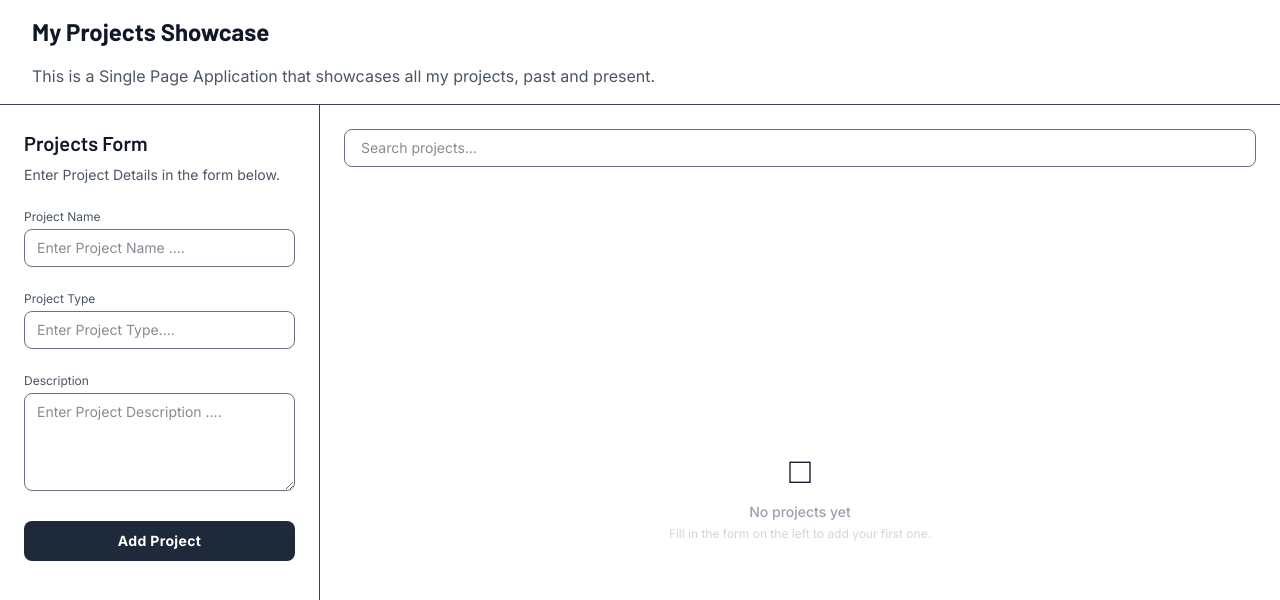
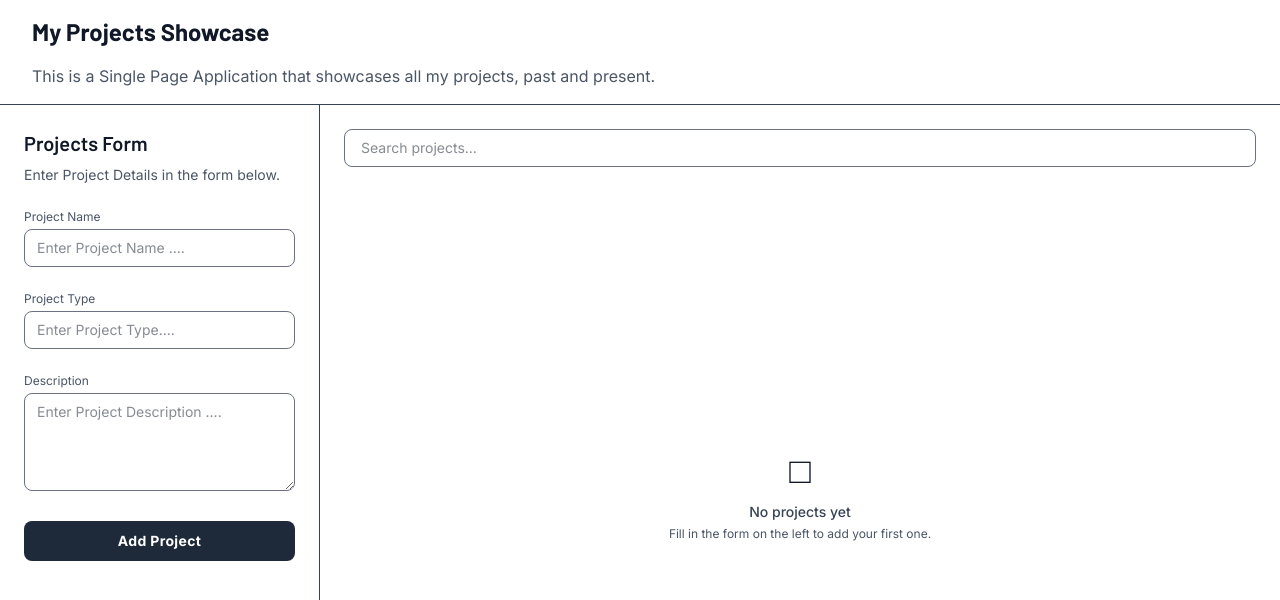
Before and after one commit to LynWM/projects-showcase, a React (Vite) app: page / in a window 1280 px wide. Shown: the top 600 px of the page. Built offline with nearby package versions, Linux system fonts and the light colour scheme.

Commit message:
fix: fixed up tailwind structure

```diff
--- a/src/components/projects-list.jsx
+++ b/src/components/projects-list.jsx
@@ -3,8 +3,11 @@ import FilterSearch from './filter-search'
 import ProjectsCard from './projects-card'
 
 export default function ProjectsList({ projects, onDeleteProject }) {
+
+  // STATES
   const [query, setQuery] = useState('')
 
+  // Filtering
   const filtered = projects.filter(p =>
     p.name.toLowerCase().includes(query.toLowerCase()) ||
     p.description.toLowerCase().includes(query.toLowerCase()) ||
@@ -12,23 +15,22 @@ export default function ProjectsList({ projects, onDeleteProject }) {
   )
 
   return (
-    <div className="p-6 flex flex-col gap-6 h-full">
+    <div className='p-6 flex flex-col gap-6 h-full'>
 
-      {/* Top bar */}
-      <div className="flex items-center gap-4">
-        <div className="flex-1">
+      <div className='flex items-center gap-4'>
+        <div className='flex-1'>
           <FilterSearch value={query} onChange={setQuery} />
         </div>
+
         {query && (
-          <p className="text-xs text-gray-400 shrink-0">
+          <p className='text-xs text-gray-700 shrink-0'>
             {filtered.length} result{filtered.length !== 1 ? 's' : ''}
           </p>
         )}
       </div>
 
-      {/* Grid */}
       {filtered.length > 0 ? (
-        <div className="grid grid-cols-1 xl:grid-cols-2 gap-3">
+        <div className='grid grid-cols-1 xl:grid-cols-2 gap-3'>
           {filtered.map(project => (
             <ProjectsCard
               key={project.id}
@@ -38,17 +40,25 @@ export default function ProjectsList({ projects, onDeleteProject }) {
           ))}
         </div>
       ) : (
-        <div className="flex-1 flex flex-col items-center justify-center text-center">
+        <div className='flex-1 flex flex-col items-center justify-center text-center'>
           {projects.length === 0 ? (
             <>
-              <p className="text-4xl mb-3">&#9633;</p>
-              <p className="text-gray-400 text-sm font-medium">No projects yet</p>
-              <p className="text-gray-300 text-xs mt-1">Fill in the form on the left to add your first one.</p>
+              <p className='text-4xl mb-3'>&#9633;</p>
+              <p className='text-gray-700 text-sm font-medium'>
+                No projects yet
+              </p>
+              <p className='text-gray-600 text-xs mt-1'>
+                Fill in the form on the left to add your first one.
+                </p>
             </>
           ) : (
             <>
-              <p className="text-gray-400 text-sm font-medium">No matches for "{query}"</p>
-              <p className="text-gray-300 text-xs mt-1">Try a different name, type, or keyword.</p>
+              <p className='text-gray-700 text-sm font-medium'>
+                No matches for "{query}"
+              </p>
+              <p className='text-gray-600 text-xs mt-1'>
+                Try a different name, type, or keyword.
+              </p>
             </>
           )}
         </div>
```
